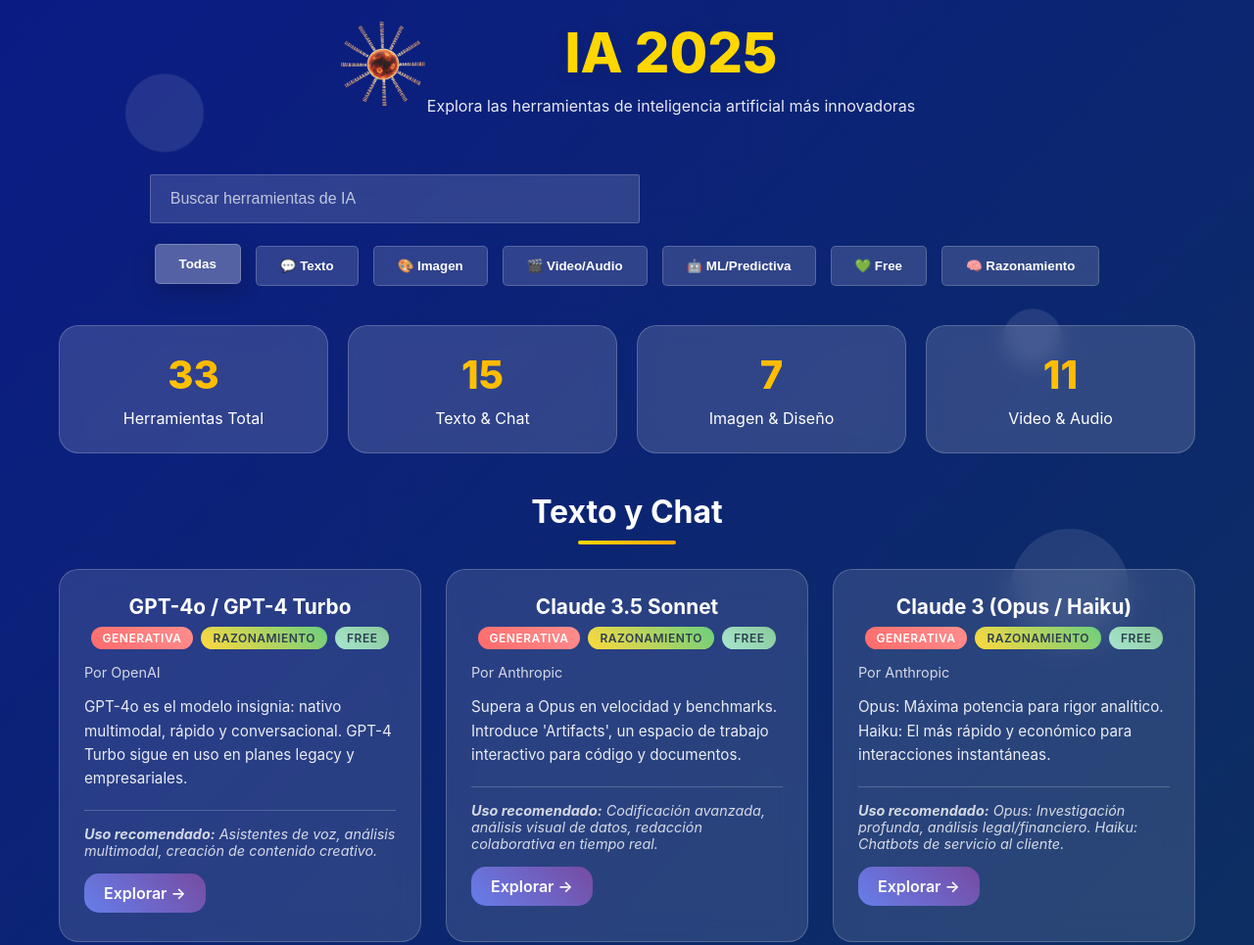
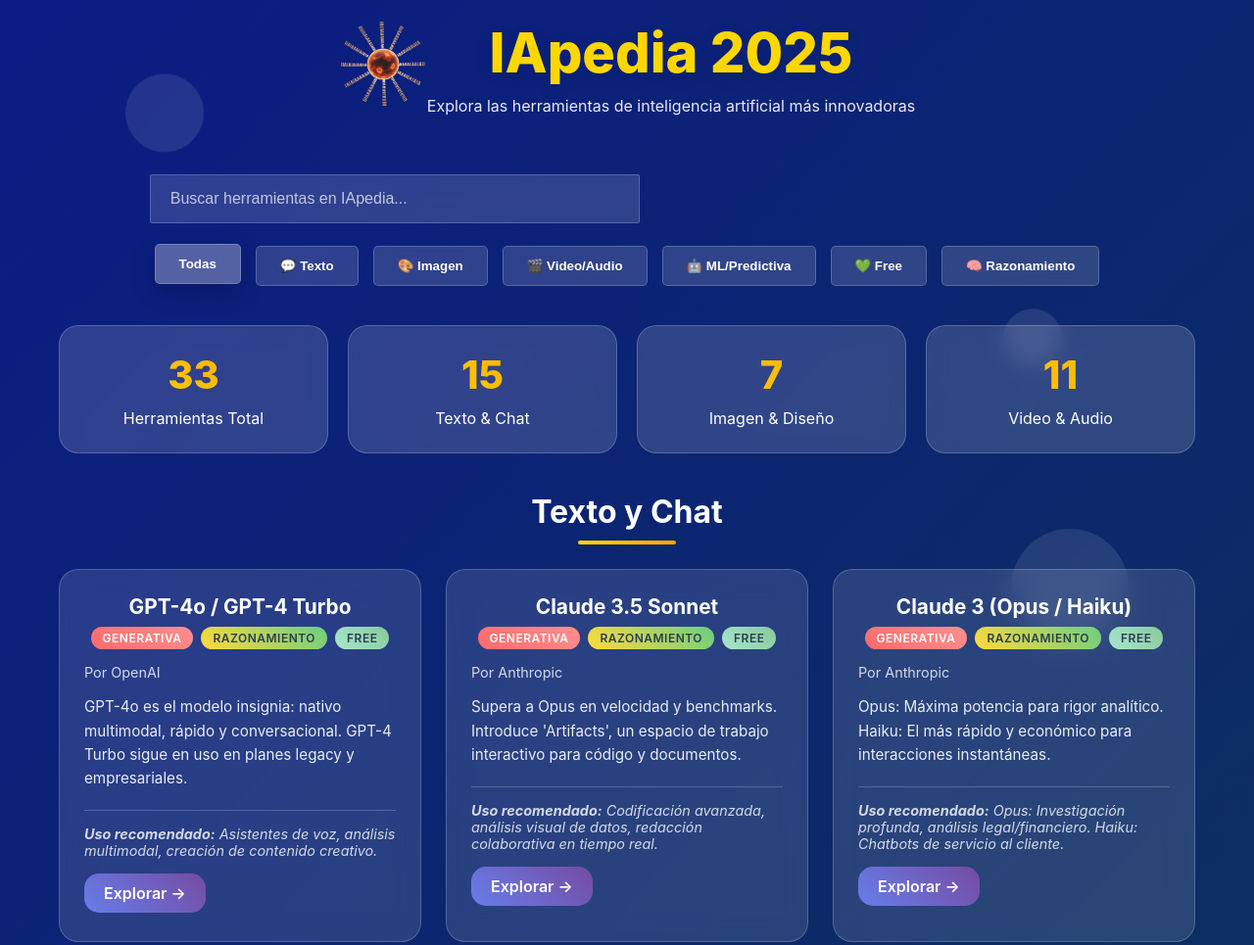
Before and after one commit to HX-MLuquez/IApedia, a plain HTML site: page index.html in a window 1280 px wide. Shown: the top 965 px of the page at 98% size. Drawn offline with Linux system fonts and the light colour scheme.

Commit message:
add title

```diff
--- a/index.html
+++ b/index.html
@@ -6,8 +6,8 @@
     <meta name="description" content="Guía interactiva sobre las IAs más relevantes de 2025" />
     <link rel="icon" type="image/x-icon" href="public/iafav.ico" />
     <meta name="author" content="Mauricio Gastón Lúquez" />
-    <meta name="keywords" content="IA, Inteligencia Artificial, Herramientas de IA, GPT-4, DALL-E, Midjourney, LLM, Modelos de Lenguaje, Generative AI" />
-    <title>IAs 2025 - Guía Interactiva</title>
+    <meta name="keywords" content="IA, IApedia, Inteligencia Artificial, Herramientas de IA, GPT-4, DALL-E, Midjourney, LLM, Modelos de Lenguaje, Generative AI" />
+    <title>IApedia 2025 - Guía Interactiva</title>
     <style>
       * {
         margin: 0;
@@ -523,11 +523,11 @@
       <header class="header">
         <img
           src="public/ialog.png"
-          alt="IA 2025 Logo"
+          alt="IApedia 2025 Logo"
           style="width: 90px; height: 90px; margin-bottom: 10px"
         />
         <div class="header-content">
-            <h1>IA 2025</h1>
+            <h1>IApedia 2025</h1>
         <p>
           Explora las herramientas de inteligencia artificial más innovadoras
         </p>
@@ -539,7 +539,7 @@
         <input
           type="text"
           class="search-input"
-          placeholder="Buscar herramientas de IA"
+          placeholder="Buscar herramientas en IApedia..."
           id="searchInput"
         />
         <span class="search-icon"></span>
```
Also changed, not shown: public/robots.txt (renamed from robots.txt), public/sitemap.xml (renamed from sitemap.xml).
